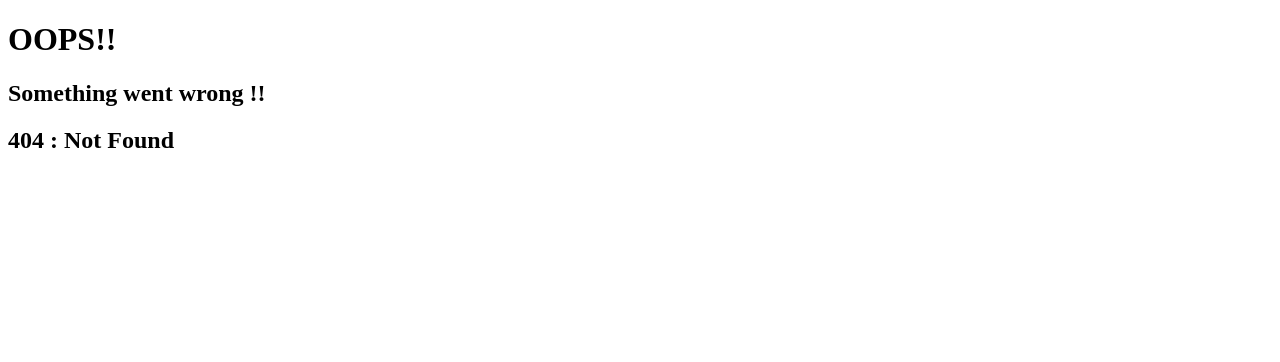
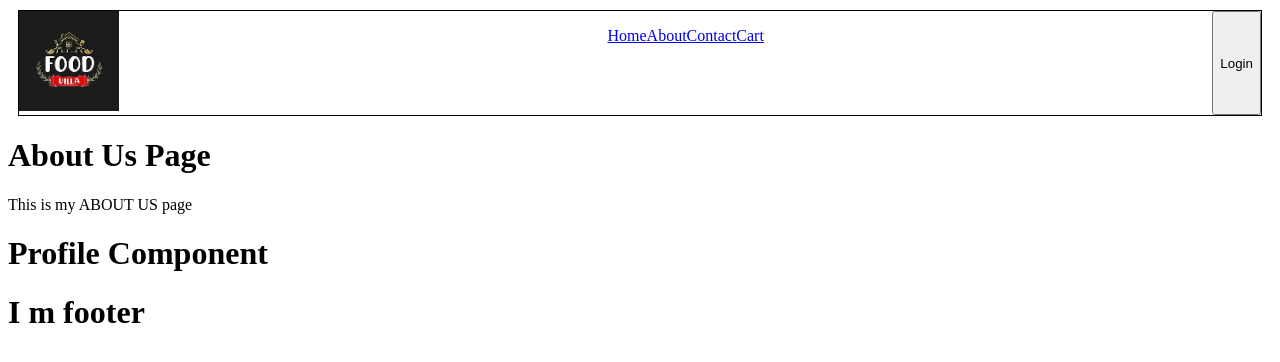
Before and after one commit to Yuvi-0502/react-restaurant-app, a React (Vite) app: page /about/profile in a window 1280 px wide. Before the commit this address had no page. Shown: the top 362 px of the page. Built offline with nearby package versions, Linux system fonts and the light colour scheme.

Commit message:
feat: add Profile component in About component

```diff
--- a/src/components/About.js
+++ b/src/components/About.js
@@ -1,10 +1,12 @@
 import React from "react";
+import { Outlet } from "react-router-dom";
 
 const About = () => {
   return (
     <div>
       <h1>About Us Page</h1>
       <p> This is my ABOUT US page</p>
+      <Outlet />
     </div>
   );
 };
--- /dev/null
+++ b/src/components/Profile.js
@@ -0,0 +1,11 @@
+import React from "react";
+
+const Profile = () => {
+  return (
+    <div>
+      <h1>Profile Component</h1>
+    </div>
+  );
+};
+
+export default Profile;
```
Also changed, not shown: src/App.js (+22 -18 lines).
